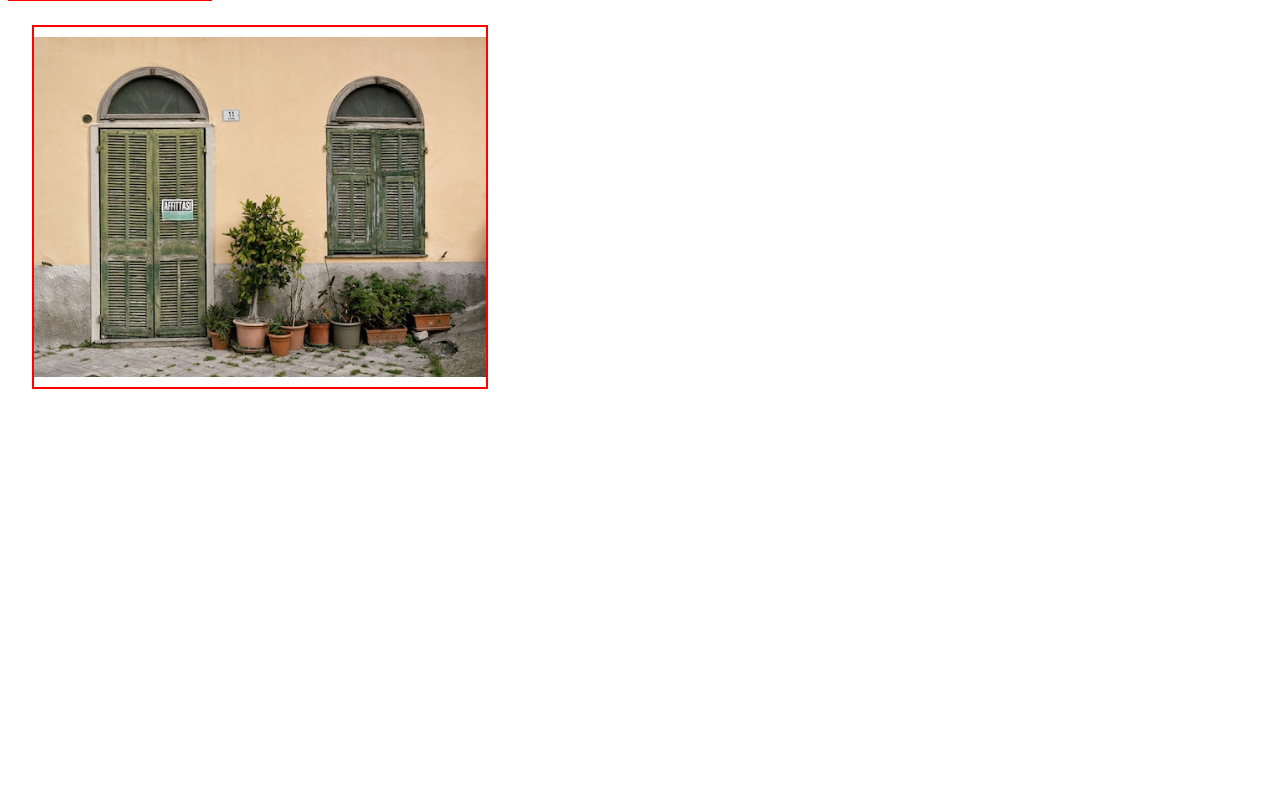
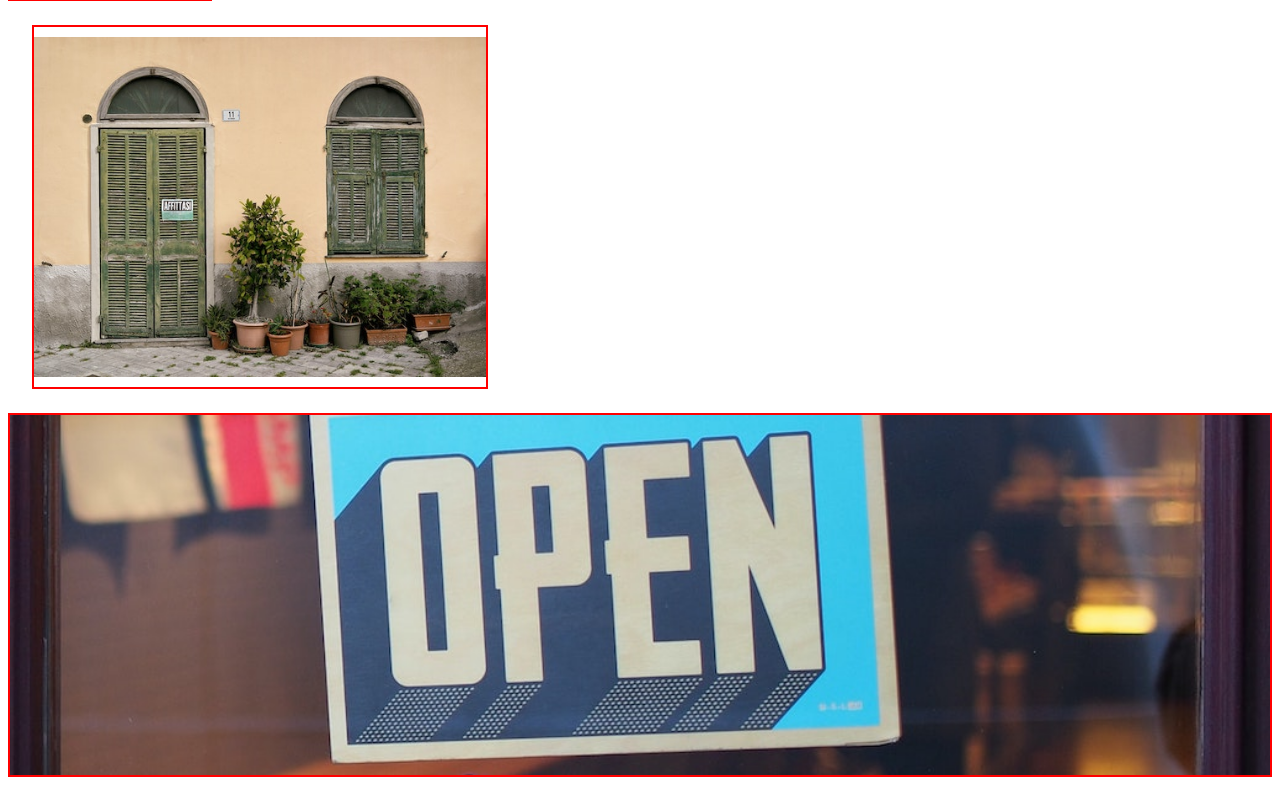
Before and after one commit to asyrul21/reso-ui, a React app: page / in a window 1280 px wide. Shown: the part 2067-2852 px from the top of the page. Before the commit the page ends 2480 px from the top, so only its background shows below. Built offline with nearby package versions, Linux system fonts and the light colour scheme.

Commit message:
Banner component and stories

```diff
--- a/src/App.tsx
+++ b/src/App.tsx
@@ -6,6 +6,7 @@ import { AddToCart } from "@components/Add-To-Cart";
 import { FlexContainer } from "@components/Containers/Flex-Container";
 import { CenterContainer } from "@components/Containers/Center-Container";
 import { Image } from "@components/Image";
+import { Banner } from "@components/Banner";
 import { ComponentLoader } from "@components/Loaders/Component-Loader";
 
 // import sample scss
@@ -93,6 +94,7 @@ const App = () => {
         styles={{ border: "2px solid red" }}
         ma={5}
       />
+      <Banner src="banner-example.jpg" styles={{ border: "2px solid red" }} />
     </>
   );
 };
--- /dev/null
+++ b/src/components/Banner/Banner.tsx
@@ -0,0 +1,57 @@
+import React, { useState } from "react";
+
+import { Image } from "@components/Image";
+
+// import base interface
+import IComponent from "@interfaces/IComponent";
+
+// styles
+import "./styles/Banner.layout.scss";
+
+// utils
+import {
+  createComponentStyles,
+  createLayoutStyles,
+  createThemeStyles,
+} from "@utils/styles";
+
+export interface IBannerProps extends IComponent {
+  src: string;
+  alt?: string;
+  imgClassName?: string;
+  imgStyles?: React.CSSProperties;
+}
+
+export const Banner = ({
+  src,
+  alt = "RESO Banner",
+  className,
+  imgClassName,
+  styles = {},
+  imgStyles = {},
+}: IBannerProps) => {
+  const containerStyles = createComponentStyles(
+    createLayoutStyles(
+      {
+        banner_container: true,
+      },
+      className,
+      {
+        position_relative: true,
+      }
+    ),
+    createThemeStyles("")
+  );
+
+  return (
+    <Image
+      className={containerStyles}
+      styles={styles}
+      src={src}
+      alt={alt}
+      imgClassName={imgClassName}
+      imgStyles={imgStyles}
+      mv="center"
+    />
+  );
+};
--- /dev/null
+++ b/src/components/Banner/index.ts
@@ -0,0 +1,2 @@
+import "@styles/global.scss";
+export * from "./Banner";
--- /dev/null
+++ b/src/components/Banner/styles/Banner.layout.scss
@@ -0,0 +1,8 @@
+.banner_container {
+  width: unset;
+  max-width: $max-width-screen-lg;
+  min-height: 320px;
+  // min-height is required to enable
+  // ComponentLoader to show correctly
+  max-height: 410px;
+}
--- a/src/components/Image/Image.tsx
+++ b/src/components/Image/Image.tsx
@@ -23,7 +23,7 @@ export interface IImageProps extends IComponent, IMarginProps {
   src: string;
   imgClassName?: string;
   imgStyles?: React.CSSProperties;
-  objectFit?: "cover" | "contain";
+  objectFit?: "cover" | "contain" | "fill";
   alt?: string;
   fallbacks?: string[];
 }
@@ -34,7 +34,7 @@ export const Image = ({
   src,
   alt = "RESO Image",
   imgClassName,
-  objectFit = "cover",
+  objectFit = "fill",
   className,
   fallbacks = [],
   styles = {},
--- a/src/components/Image/styles/Image.layout.scss
+++ b/src/components/Image/styles/Image.layout.scss
@@ -22,6 +22,7 @@
 }
 
 .image_img {
+  box-sizing: content-box;
   object-position: center;
   // border: 2px solid green;
   // position: absolute;
@@ -38,3 +39,6 @@
 .image_img_fit-contain {
   object-fit: contain;
 }
+.image_img_fit-fill {
+  object-fit: fill;
+}
```
Also changed, not shown: src/components/Banner/stories/storyStyles.scss (added, +3 -0 lines), public/banner-example.jpg (added), 1 other file (tests, documents, lock files or other folders).
